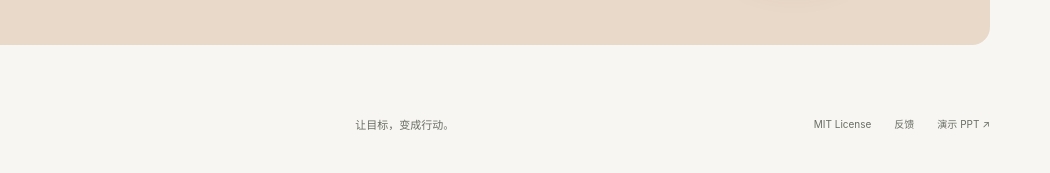
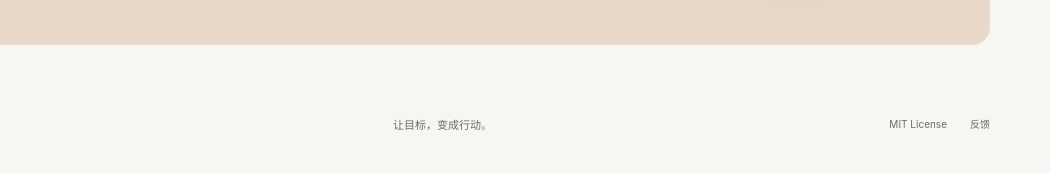
Before and after one commit to moonrailgun/open-doubao-phone, a plain HTML site: page website/index.html in a window 1280 px wide. Shown: the part 5779-5952 px from the top of the page, 230-1280 px from the left. Drawn offline with Linux system fonts and the light colour scheme.

Commit message:
docs: update document

```diff
--- a/website/index.html
+++ b/website/index.html
@@ -156,7 +156,7 @@
     <footer class="footer wrap">
       <a class="brand" href="#"><img src="assets/logo.png" width="28" height="28" alt="" /><span>Open Doubao<span class="brand-cn">豆馅</span></span></a>
       <p>让目标，变成行动。</p>
-      <nav aria-label="页脚导航"><a href="https://github.com/moonrailgun/open-doubao-phone/blob/main/LICENSE">MIT License</a><a href="https://github.com/moonrailgun/open-doubao-phone/issues">反馈</a><a href="https://kaonai.feishu.cn/slides/MkkqsrdL8lj1JLd65Aicv1tGnpc">演示 PPT <span aria-hidden="true">↗</span></a></nav>
+      <nav aria-label="页脚导航"><a href="https://github.com/moonrailgun/open-doubao-phone/blob/main/LICENSE">MIT License</a><a href="https://github.com/moonrailgun/open-doubao-phone/issues">反馈</a></nav>
     </footer>
   </body>
 </html>
```
Also changed, not shown: README.md, website/README.md (deleted).
